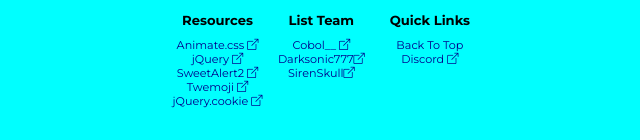
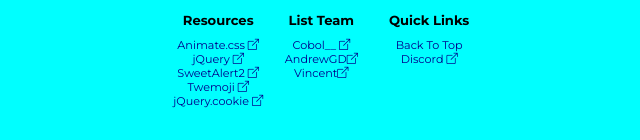
Before and after one commit to cantwellktim-dotcom/The-Shotty-Levels-List, a plain HTML site: page guidelines/index.html in a window 1280 px wide. Shown: the part 1490-1630 px from the top of the page, 314-954 px from the left. Drawn offline with nearby package versions, Linux system fonts and the light colour scheme.

Commit message:
Update index.html

```diff
--- a/guidelines/index.html
+++ b/guidelines/index.html
@@ -116,10 +116,10 @@
 <a class="hoverlink" href="https://www.youtube.com/channel/UCTtyoRc8POcxtZU5A1a_yjA" target="_blank">Cobol__ <i
 class="bi bi-box-arrow-up-right"></i></a>
 <a class="hoverlink"
-href="https://www.youtube.com/channel/UCTtyoRc8POcxtZU5A1a_yjA" target="_blank">Darksonic777<i
+href="https://www.youtube.com/@andrewgd4863/featured" target="_blank">AndrewGD<i
 class="bi bi-box-arrow-up-right"></i></a>
 <a class="hoverlink"
-href="https://www.youtube.com/channel/UCTtyoRc8POcxtZU5A1a_yjA" target="_blank">SirenSkull<i
+href="https://www.youtube.com/channel/UCTtyoRc8POcxtZU5A1a_yjA" target="_blank">Vincent<i
 class="bi bi-box-arrow-up-right"></i></a>
             </span>
             <span>
```
